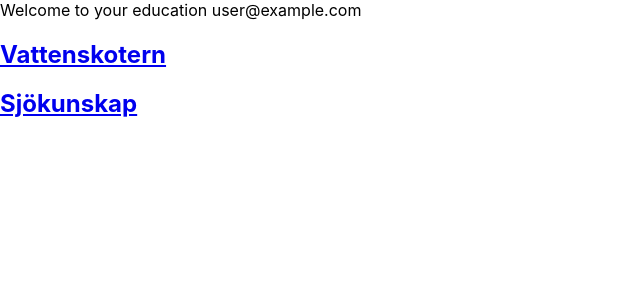
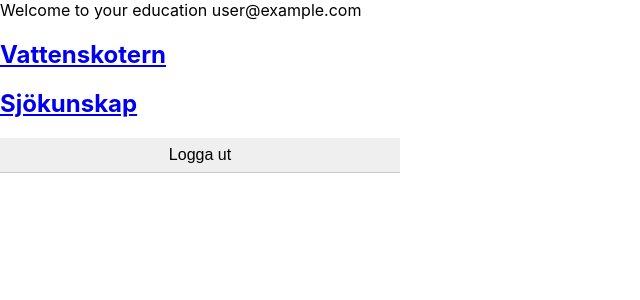
Before and after one commit to cecnyb/AgileSoftwareProject, a React (Create React App) app in the folder agile_software/: page /HomePage in a window 1280 px wide. Shown: the top 300 px of the page, without its empty margins (0-640 px from the left). Built offline with nearby package versions, Linux system fonts and the light colour scheme; no server answers; sample sign-in values are in the browser's storage.

Commit message:
added logout button to homepage

```diff
--- a/agile_software/src/AuthenticateUser.js
+++ b/agile_software/src/AuthenticateUser.js
@@ -9,7 +9,7 @@ const useRequireAuth = () => {
   useEffect(() => {
     const unsubscribe = auth.onAuthStateChanged((user) => {
       if (!user) {
-        navigate('/Signup');
+        navigate('/');
       }
     });
 
--- a/agile_software/src/Pages/HomePage.js
+++ b/agile_software/src/Pages/HomePage.js
@@ -1,20 +1,31 @@
-import React, { useEffect, useState } from "react";
 import chapters from "../chapters";
 import ChapterComponent from "../Components/ChapterComponent";
-import { getAuth } from "firebase/auth";
-import { useNavigate } from 'react-router-dom';
 import useRequireAuth from '../AuthenticateUser';
+import { signout } from '../firebase';
+
+const handleSubmit = async (e) => {
+  e.preventDefault();
+  signout();
+};
 
 function HomePage() {
   const currentUser = useRequireAuth();
+  var userEmail = "";
+  if(currentUser){
+    userEmail=currentUser.email;
+  }
+
   return (
     <div className="text-center pt-5">
       <header>
-          Welcome to your education {currentUser.email}
+        Welcome to your education {userEmail}
       </header>
       {chapters.map((chapter) => (
         <ChapterComponent chapter={chapter} key={chapter.id} />
       ))}
+      <form onSubmit={handleSubmit}>
+        <input type="submit" value="Logga ut" />
+      </form>
     </div>
   );
 }
```
Lines whose indentation alone changed are shown as unchanged.
